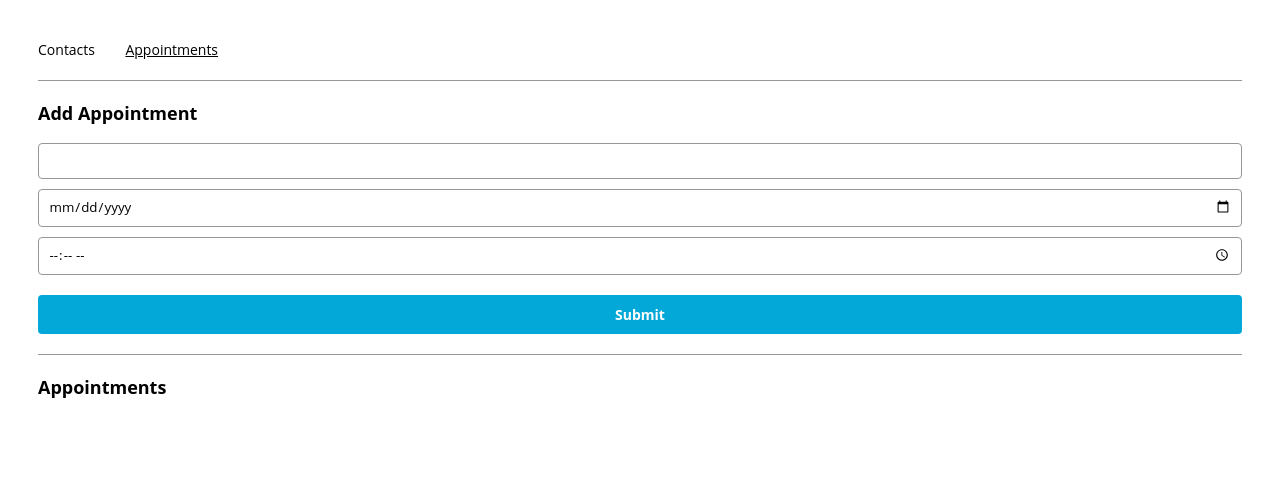
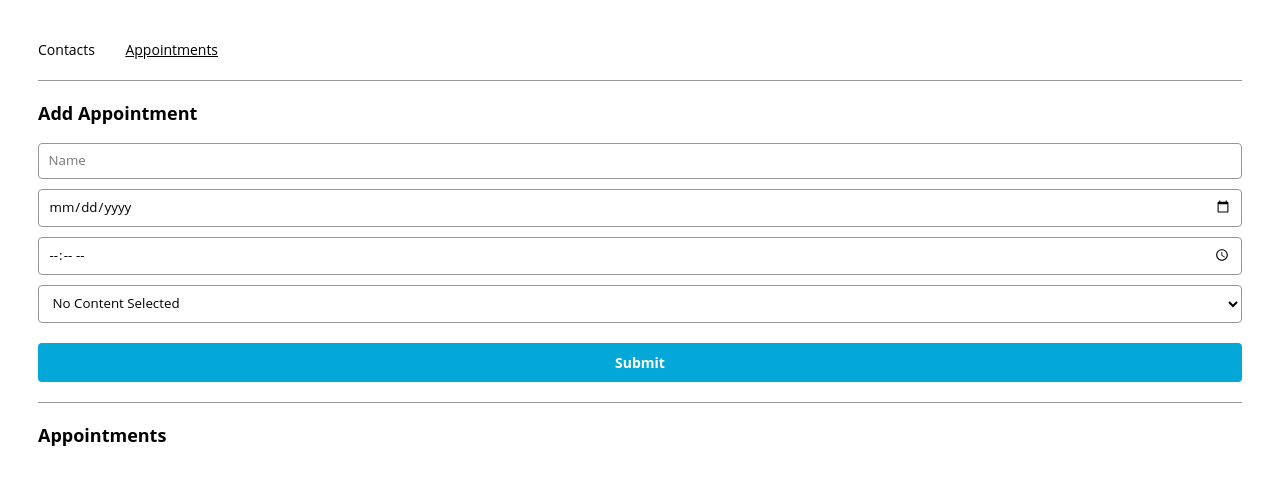
Before and after one commit to a-rosillo/appointment-planner, a React (Create React App) app: page /appointments in a window 1280 px wide. Shown: the top 484 px of the page. Built offline with nearby package versions, Linux system fonts and the light colour scheme.

Commit message:
appointment form and contact picker added

```diff
--- a/src/components/appointmentForm/AppointmentForm.js
+++ b/src/components/appointmentForm/AppointmentForm.js
@@ -32,9 +32,9 @@ export const AppointmentForm = ({
   return (
     <>
       <form onSubmit={handleSubmit}>
-        <input type="text" value={currentName} onChange={e => setCurrentName(e.target.value)} />
-        <input type="date" min={getTodayString()} value={currentDate} onChange={e => setCurrentDate(e.target.value)} />
-        <input type="time" value={currentTime} onChange={e => setCurrentTime(e.target.value)} />
+        <input placeholder="Name" type="text" value={currentName} onChange={e => setCurrentName(e.target.value)} />
+        <input placeholder="Date" type="date" min={getTodayString()} value={currentDate} onChange={e => setCurrentDate(e.target.value)} />
+        <input placeholder="Time" type="time" value={currentTime} onChange={e => setCurrentTime(e.target.value)} />
         <ContactPicker contacts={contacts}/>
         <input type="submit"/>
       </form>
--- a/src/components/contactPicker/ContactPicker.js
+++ b/src/components/contactPicker/ContactPicker.js
@@ -1,7 +1,14 @@
 import React from "react";
 
-export const ContactPicker = () => {
+export const ContactPicker = ({ contacts, handleChange, value, name }) => {
   return (
-    <></>
+    <>
+      <select onChange={handleChange} value={value} name={name} >
+        <option value="" >No Content Selected</option>
+        {contacts.map((contact, index) => {
+          return(<option key={index} value={contact.name} >{contact.name}</option>)
+        })}
+      </select>
+    </>
   );
 };
--- a/src/containers/appointmentsPage/AppointmentsPage.js
+++ b/src/containers/appointmentsPage/AppointmentsPage.js
@@ -33,6 +33,7 @@ export const AppointmentsPage = ({ contacts, appointments, addAppointment }) =>
           setCurrentDate={setCurrentDate}
           currentTime={currentTime}
           setCurrentTime={setCurrentTime}
+          contacts={contacts}
         />
       </section>
       <hr />
```
